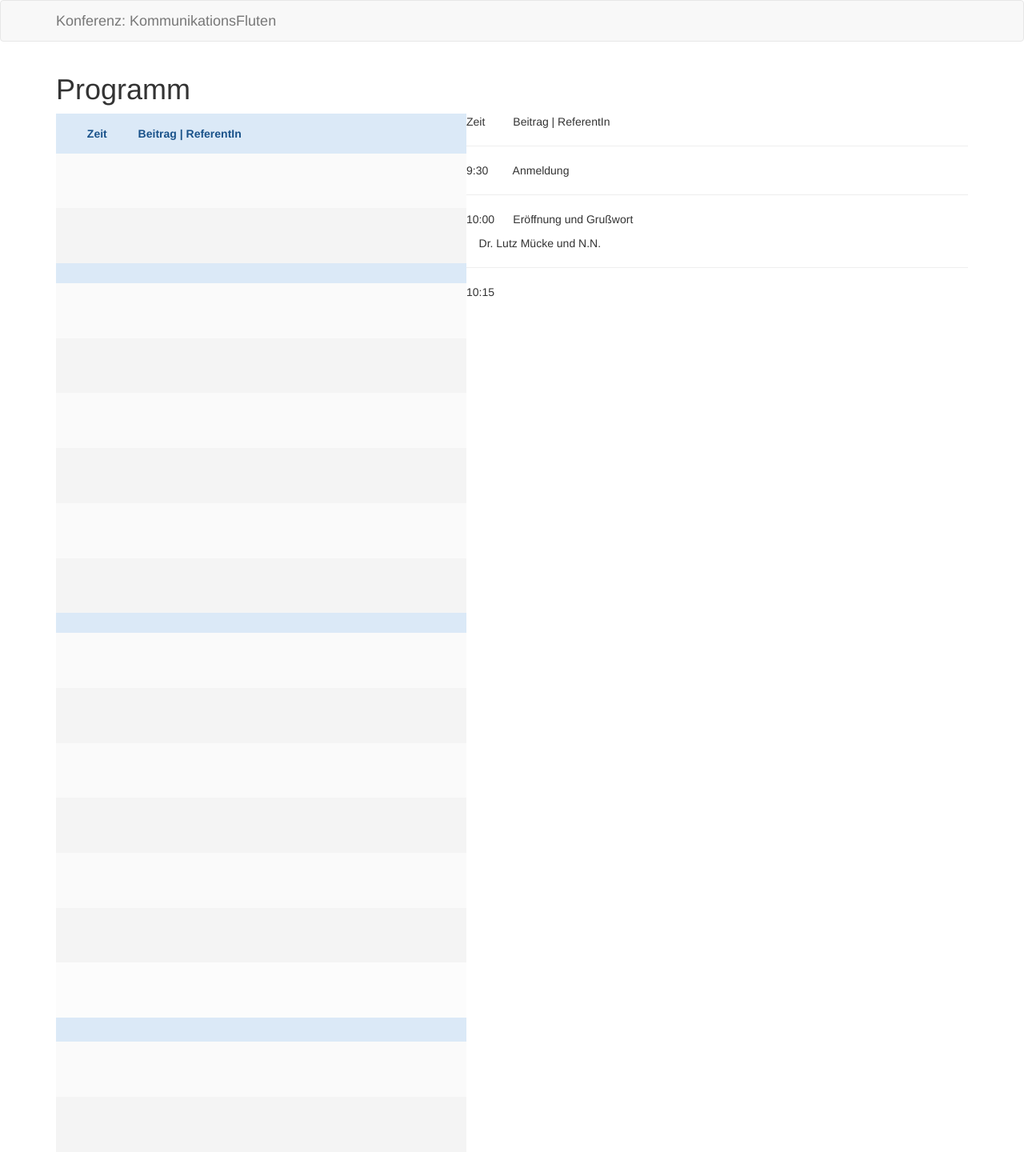
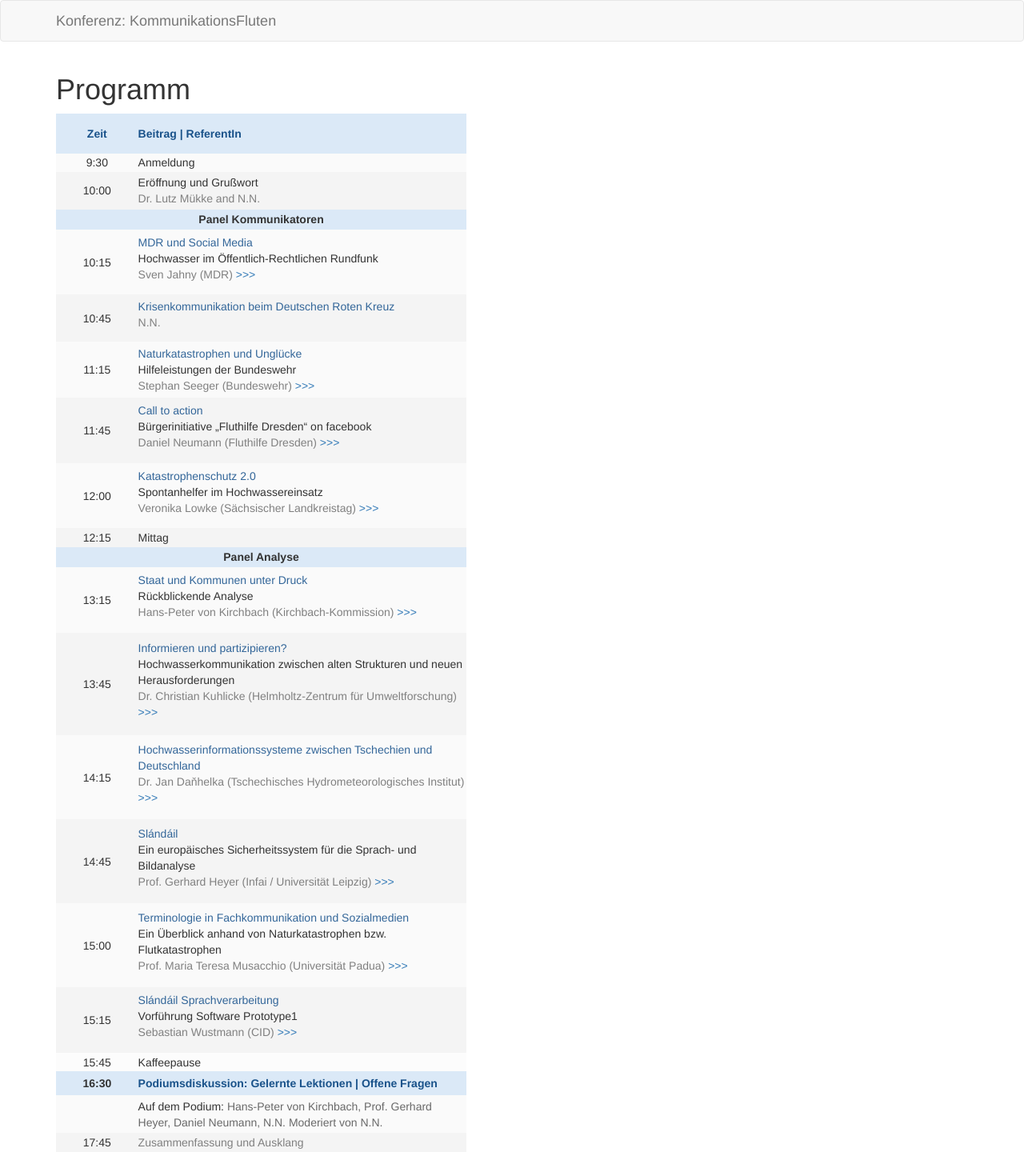
Before and after one commit to susedev/test, a Jekyll site: the page built from programm-uebersicht.html, in a window 1280 px wide. Shown: the whole page at 80% size. Built offline with Jekyll 4.4.1, drawn with Linux system fonts in a browser that asks for light colours.

Commit message:
Edit from JekyllCMS

```diff
--- a/programm-uebersicht.html
+++ b/programm-uebersicht.html
@@ -10,95 +10,123 @@ title: Programm
 	</thead>
 	<tbody>
 		<tr>
-			<td style="border-color: rgb(255, 255, 255); background-color: rgb(250, 250, 250); text-align: center; vertical-align: middle; width: 100px;">&nbsp;</td>
-			<td style="border-color: rgb(255, 255, 255); background-color: rgb(250, 250, 250); text-align: left; vertical-align: middle; width: 400px;">&nbsp;</td>
+			<td style="border-color: rgb(255, 255, 255); background-color: rgb(250, 250, 250); text-align: center; vertical-align: middle; width: 100px;">9:30</td>
+			<td style="border-color: rgb(255, 255, 255); background-color: rgb(250, 250, 250); text-align: left; vertical-align: middle; width: 400px;">Anmeldung</td>
 		</tr>
 		<tr>
-			<td style="background-color: rgb(244, 244, 244); border-color: rgb(255, 255, 255); text-align: center; vertical-align: middle; width: 100px;">&nbsp;</td>
-			<td style="background-color: rgb(244, 244, 244); border-color: rgb(255, 255, 255); text-align: left; vertical-align: middle; width: 400px;">&nbsp;</td>
+			<td style="background-color: rgb(244, 244, 244); border-color: rgb(255, 255, 255); text-align: center; vertical-align: middle; width: 100px;">10:00</td>
+			<td style="background-color: rgb(244, 244, 244); border-color: rgb(255, 255, 255); text-align: left; vertical-align: middle; width: 400px;">Er&ouml;ffnung und Gru&szlig;wort<br />
+			<span style="color:#808080;">Dr. Lutz M&uuml;kke and N.N.</span></td>
 		</tr>
 		<tr>
-			<th colspan="2" style="background-color: rgb(219, 233, 247); border-color: rgb(255, 255, 255); text-align: center; vertical-align: middle; width: 100px; height: 25px;">&nbsp;</th>
+			<th colspan="2" style="background-color: rgb(219, 233, 247); border-color: rgb(255, 255, 255); text-align: center; vertical-align: middle; width: 100px; height: 25px;">Panel Kommunikatoren</th>
+		</tr>
+		<tr>
+			<td style="background-color: rgb(250, 250, 250); border-color: rgb(255, 255, 255); text-align: center; vertical-align: middle; width: 100px;">10:15</td>
+			<td style="text-align: left; background-color: rgb(250, 250, 250); border-color: rgb(255, 255, 255); vertical-align: middle; width: 400px;">
+			<p><a href="http://eijc.github.io/data/beitraege-und-referentinnen.html#Jahny"><span style="color: #336699;">MDR und Social Media</span></a><br />
+			<span style="color: #333333;">Hochwasser im &Ouml;ffentlich-Rechtlichen Rundfunk</span><br />
+			<span style="color: #808080;">Sven Jahny (MDR)</span> <a href="http://eijc.github.io/data/beitraege-und-referentinnen.html#Jahny">&gt;&gt;&gt;</a></p>
+			</td>
+		</tr>
+		<tr>
+			<td style="background-color: rgb(244, 244, 244); border-color: rgb(255, 255, 255); text-align: center; vertical-align: middle; width: 100px;">10:45</td>
+			<td style="background-color: rgb(244, 244, 244); border-color: rgb(255, 255, 255); text-align: left; vertical-align: middle; width: 400px;">
+			<p><a href="http://eijc.github.io/data/beitraege-und-referentinnen.html#NN"><span style="color: #336699;">Krisenkommunikation beim Deutschen Roten Kreuz</span></a><br />
+			<span style="color:#808080;">N.N.</span></p>
+			</td>
+		</tr>
+		<tr>
+			<td style="background-color: rgb(250, 250, 250); border-color: rgb(255, 255, 255); text-align: center; vertical-align: middle; width: 100px;">11:15</td>
+			<td style="background-color: rgb(250, 250, 250); border-color: rgb(255, 255, 255); text-align: left; vertical-align: middle; width: 400px;"><a href="http://eijc.github.io/data/beitraege-und-referentinnen.html#Seeger"><span style="color: #336699;">Naturkatastrophen und Ungl&uuml;cke</span></a><br />
+			Hilfeleistungen der Bundeswehr<br />
+			<span style="color:#808080;">Stephan Seeger (Bundeswehr)</span> <a href="http://eijc.github.io/data/beitraege-und-referentinnen.html##Seeger">&gt;&gt;&gt;</a></td>
+		</tr>
+		<tr>
+			<td style="background-color: rgb(244, 244, 244); border-color: rgb(255, 255, 255); text-align: center; vertical-align: middle; width: 100px;">11:45</td>
+			<td style="background-color: rgb(244, 244, 244); border-color: rgb(255, 255, 255); text-align: left; vertical-align: middle; width: 400px;">
+			<p><a href="http://eijc.github.io/data/eijc.github.io/data/beitraege-und-referentinnen.html##Neumann"><span style="color: #336699;">Call to action</span></a><br />
+			B&uuml;rgerinitiative &bdquo;Fluthilfe Dresden&ldquo; on facebook<br />
+			<span style="color:#808080;">Daniel Neumann (Fluthilfe Dresden)</span> <a href="http://eijc.github.io/data/beitraege-und-referentinnen.html#Neumann">&gt;&gt;&gt;</a></p>
+			</td>
+		</tr>
+		<tr>
+			<td style="background-color: rgb(250, 250, 250); border-color: rgb(255, 255, 255); text-align: center; vertical-align: middle; width: 100px;">12:00</td>
+			<td style="background-color: rgb(250, 250, 250); border-color: rgb(255, 255, 255); text-align: left; vertical-align: middle; width: 400px;">
+			<p><a href="http://eijc.github.io/data/beitraege-und-referentinnen.html#Lowke"><span style="color: #336699;">Katastrophenschutz 2.0</span></a><br />
+			Spontanhelfer im Hochwassereinsatz<br />
+			<span style="color:#808080;">Veronika Lowke (S&auml;chsischer Landkreistag)</span> <a href="http://eijc.github.io/data/beitraege-und-referentinnen.html#Lowke">&gt;&gt;&gt;</a></p>
+			</td>
+		</tr>
+		<tr>
+			<td style="background-color: rgb(244, 244, 244); border-color: rgb(255, 255, 255); text-align: center; vertical-align: middle; width: 100px;">12:15</td>
+			<td style="background-color: rgb(244, 244, 244); border-color: rgb(255, 255, 255); text-align: left; vertical-align: middle; width: 400px;">Mittag</td>
+		</tr>
+		<tr>
+			<th colspan="2" style="background-color: rgb(219, 233, 247); border-color: rgb(255, 255, 255); text-align: center; vertical-align: middle; width: 100px; height: 25px;">Panel Analyse</th>
+		</tr>
+		<tr>
+			<td style="background-color: rgb(250, 250, 250); border-color: rgb(255, 255, 255); text-align: center; vertical-align: middle; width: 100px;">13:15</td>
+			<td style="background-color: rgb(250, 250, 250); border-color: rgb(255, 255, 255); text-align: left; vertical-align: middle; width: 400px;">
+			<p><a href="http://eijc.github.io/data/beitraege-und-referentinnen.html#Kirchbach"><span style="color: #336699;">Staat und Kommunen unter Druck</span></a><br />
+			R&uuml;ckblickende Analyse<br />
+			<span style="color:#808080;">Hans-Peter von Kirchbach (Kirchbach-Kommission)</span> <a href="http://eijc.github.io/data/beitraege-und-referentinnen.html#Kirchbach">&gt;&gt;&gt;</a></p>
+			</td>
+		</tr>
+		<tr>
+			<td style="background-color: rgb(244, 244, 244); border-color: rgb(255, 255, 255); text-align: center; vertical-align: middle; width: 100px;">13:45</td>
+			<td style="background-color: rgb(244, 244, 244); border-color: rgb(255, 255, 255); text-align: left; vertical-align: middle; width: 400px;">
+			<p><a href="http://eijc.github.io/data/beitraege-und-referentinnen.html#Kuhlicke"><span style="color: #336699;">Informieren und partizipieren?</span></a><br />
+			Hochwasserkommunikation zwischen alten Strukturen und neuen Herausforderungen<br />
+			<span style="color:#808080;">Dr. Christian Kuhlicke (Helmholtz-Zentrum f&uuml;r Umweltforschung)</span> <a href="http://eijc.github.io/data/beitraege-und-referentinnen.html#Kuhlicke">&gt;&gt;&gt;</a></p>
+			</td>
+		</tr>
+		<tr>
+			<td style="background-color: rgb(250, 250, 250); border-color: rgb(255, 255, 255); text-align: center; vertical-align: middle; width: 100px;">14:15</td>
+			<td style="background-color: rgb(250, 250, 250); border-color: rgb(255, 255, 255); text-align: left; vertical-align: middle; width: 400px;">
+			<p><a href="http://eijc.github.io/data/beitraege-und-referentinnen.html#Danhelka"><span style="color: #336699;">Hochwasserinformationssysteme zwischen Tschechien und Deutschland</span></a><br />
+			<span style="color:#808080;">Dr. Jan Daňhelka (Tschechisches Hydrometeorologisches Institut)</span> <a href="http://eijc.github.io/data/beitraege-und-referentinnen.html#Danhelka">&gt;&gt;&gt;</a></p>
+			</td>
+		</tr>
+		<tr>
+			<td style="background-color: rgb(244, 244, 244); border-color: rgb(255, 255, 255); text-align: center; vertical-align: middle; width: 100px;">14:45</td>
+			<td style="background-color: rgb(244, 244, 244); border-color: rgb(255, 255, 255); text-align: left; vertical-align: middle; width: 400px;">
+			<p><a href="http://eijc.github.io/data/beitraege-und-referentinnen.html#Heyer"><span style="color: #336699;">Sl&aacute;nd&aacute;il</span></a><br />
+			Ein europ&auml;isches Sicherheitssystem f&uuml;r die Sprach- und Bildanalyse<br />
+			<span style="color:#808080;">Prof. Gerhard Heyer (Infai / Universit&auml;t Leipzig)</span> <a href="http://eijc.github.io/data/beitraege-und-referentinnen.html#Heyer">&gt;&gt;&gt;</a></p>
+			</td>
+		</tr>
+		<tr>
+			<td style="background-color: rgb(250, 250, 250); border-color: rgb(255, 255, 255); text-align: center; vertical-align: middle; width: 100px;">15:00</td>
+			<td style="background-color: rgb(250, 250, 250); border-color: rgb(255, 255, 255); text-align: left; vertical-align: middle; width: 400px;">
+			<p><a href="http://eijc.github.io/data/beitraege-und-referentinnen.html#Musacchio"><span style="color: #336699;">Terminologie in Fachkommunikation und Sozialmedien</span></a><br />
+			Ein &Uuml;berblick anhand von Naturkatastrophen bzw. Flutkatastrophen<br />
+			<span style="color:#808080;">Prof. Maria Teresa Musacchio (Universit&auml;t Padua)</span> <a href="http://eijc.github.io/data/beitraege-und-referentinnen.html#Musacchio">&gt;&gt;&gt;</a></p>
+			</td>
+		</tr>
+		<tr>
+			<td style="background-color: rgb(244, 244, 244); border-color: rgb(255, 255, 255); text-align: center; vertical-align: middle; width: 100px;">15:15</td>
+			<td style="background-color: rgb(244, 244, 244); border-color: rgb(255, 255, 255); text-align: left; vertical-align: middle; width: 400px;">
+			<p><a href="http://eijc.github.io/data/beitraege-und-referentinnen.html#Wustmann"><span style="color: #336699;">Sl&aacute;nd&aacute;il Sprachverarbeitung</span></a><br />
+			Vorf&uuml;hrung Software Prototype1<br />
+			<span style="color:#808080;">Sebastian Wustmann (CID)</span> <a href="http://eijc.github.io/data/beitraege-und-referentinnen.html#Wustmann">&gt;&gt;&gt;</a></p>
+			</td>
+		</tr>
+		<tr>
+			<td style="background-color: rgb(252, 252, 252); border-color: rgb(255, 255, 255); text-align: center; vertical-align: middle; width: 100px;">15:45</td>
+			<td style="background-color: rgb(252, 252, 252); border-color: rgb(255, 255, 255); text-align: left; vertical-align: middle; width: 400px;">Kaffeepause</td>
+		</tr>
+		<tr>
+			<th style="background-color: rgb(219, 233, 247); border-color: rgb(255, 255, 255); text-align: center; vertical-align: middle; width: 100px; height: 30px;">16:30</th>
+			<th style="background-color: rgb(219, 233, 247); border-color: rgb(255, 255, 255); text-align: left; vertical-align: middle; width: 400px; height: 30px;"><span style="color:#19528A;">Podiumsdiskussion: Gelernte Lektionen | Offene Fragen</span></th>
 		</tr>
 		<tr>
 			<td style="background-color: rgb(250, 250, 250); border-color: rgb(255, 255, 255); text-align: center; vertical-align: middle; width: 100px;">&nbsp;</td>
-			<td style="text-align: left; background-color: rgb(250, 250, 250); border-color: rgb(255, 255, 255); vertical-align: middle; width: 400px;">&nbsp;</td>
+			<td style="background-color: rgb(250, 250, 250); border-color: rgb(255, 255, 255); text-align: left; vertical-align: middle; width: 400px;">Auf dem Podium: <span style="color:#696969;">Hans-Peter von Kirchbach, Prof. Gerhard Heyer, Daniel Neumann, N.N. Moderiert von N.N.</span></td>
 		</tr>
 		<tr>
-			<td style="background-color: rgb(244, 244, 244); border-color: rgb(255, 255, 255); text-align: center; vertical-align: middle; width: 100px;">&nbsp;</td>
-			<td style="background-color: rgb(244, 244, 244); border-color: rgb(255, 255, 255); text-align: left; vertical-align: middle; width: 400px;">&nbsp;</td>
-		</tr>
-		<tr>
-			<td style="background-color: rgb(250, 250, 250); border-color: rgb(255, 255, 255); text-align: center; vertical-align: middle; width: 100px;">&nbsp;</td>
-			<td style="background-color: rgb(250, 250, 250); border-color: rgb(255, 255, 255); text-align: left; vertical-align: middle; width: 400px;">&nbsp;</td>
-		</tr>
-		<tr>
-			<td style="background-color: rgb(244, 244, 244); border-color: rgb(255, 255, 255); text-align: center; vertical-align: middle; width: 100px;">&nbsp;</td>
-			<td style="background-color: rgb(244, 244, 244); border-color: rgb(255, 255, 255); text-align: left; vertical-align: middle; width: 400px;">&nbsp;</td>
-		</tr>
-		<tr>
-			<td style="background-color: rgb(250, 250, 250); border-color: rgb(255, 255, 255); text-align: center; vertical-align: middle; width: 100px;">&nbsp;</td>
-			<td style="background-color: rgb(250, 250, 250); border-color: rgb(255, 255, 255); text-align: left; vertical-align: middle; width: 400px;">&nbsp;</td>
-		</tr>
-		<tr>
-			<td style="background-color: rgb(244, 244, 244); border-color: rgb(255, 255, 255); text-align: center; vertical-align: middle; width: 100px;">&nbsp;</td>
-			<td style="background-color: rgb(244, 244, 244); border-color: rgb(255, 255, 255); text-align: left; vertical-align: middle; width: 400px;">&nbsp;</td>
-		</tr>
-		<tr>
-			<th colspan="2" style="background-color: rgb(219, 233, 247); border-color: rgb(255, 255, 255); text-align: center; vertical-align: middle; width: 100px; height: 25px;">&nbsp;</th>
-		</tr>
-		<tr>
-			<td style="background-color: rgb(250, 250, 250); border-color: rgb(255, 255, 255); text-align: center; vertical-align: middle; width: 100px;">&nbsp;</td>
-			<td style="background-color: rgb(250, 250, 250); border-color: rgb(255, 255, 255); text-align: left; vertical-align: middle; width: 400px;">&nbsp;</td>
-		</tr>
-		<tr>
-			<td style="background-color: rgb(244, 244, 244); border-color: rgb(255, 255, 255); text-align: center; vertical-align: middle; width: 100px;">&nbsp;</td>
-			<td style="background-color: rgb(244, 244, 244); border-color: rgb(255, 255, 255); text-align: left; vertical-align: middle; width: 400px;">&nbsp;</td>
-		</tr>
-		<tr>
-			<td style="background-color: rgb(250, 250, 250); border-color: rgb(255, 255, 255); text-align: center; vertical-align: middle; width: 100px;">&nbsp;</td>
-			<td style="background-color: rgb(250, 250, 250); border-color: rgb(255, 255, 255); text-align: left; vertical-align: middle; width: 400px;">&nbsp;</td>
-		</tr>
-		<tr>
-			<td style="background-color: rgb(244, 244, 244); border-color: rgb(255, 255, 255); text-align: center; vertical-align: middle; width: 100px;">&nbsp;</td>
-			<td style="background-color: rgb(244, 244, 244); border-color: rgb(255, 255, 255); text-align: left; vertical-align: middle; width: 400px;">&nbsp;</td>
-		</tr>
-		<tr>
-			<td style="background-color: rgb(250, 250, 250); border-color: rgb(255, 255, 255); text-align: center; vertical-align: middle; width: 100px;">&nbsp;</td>
-			<td style="background-color: rgb(250, 250, 250); border-color: rgb(255, 255, 255); text-align: left; vertical-align: middle; width: 400px;">&nbsp;</td>
-		</tr>
-		<tr>
-			<td style="background-color: rgb(244, 244, 244); border-color: rgb(255, 255, 255); text-align: center; vertical-align: middle; width: 100px;">&nbsp;</td>
-			<td style="background-color: rgb(244, 244, 244); border-color: rgb(255, 255, 255); text-align: left; vertical-align: middle; width: 400px;">&nbsp;</td>
-		</tr>
-		<tr>
-			<td style="background-color: rgb(252, 252, 252); border-color: rgb(255, 255, 255); text-align: center; vertical-align: middle; width: 100px;">&nbsp;</td>
-			<td style="background-color: rgb(252, 252, 252); border-color: rgb(255, 255, 255); text-align: left; vertical-align: middle; width: 400px;">&nbsp;</td>
-		</tr>
-		<tr>
-			<th style="background-color: rgb(219, 233, 247); border-color: rgb(255, 255, 255); text-align: center; vertical-align: middle; width: 100px; height: 30px;">&nbsp;</th>
-			<th style="background-color: rgb(219, 233, 247); border-color: rgb(255, 255, 255); text-align: left; vertical-align: middle; width: 400px; height: 30px;">&nbsp;</th>
-		</tr>
-		<tr>
-			<td style="background-color: rgb(250, 250, 250); border-color: rgb(255, 255, 255); text-align: center; vertical-align: middle; width: 100px;">&nbsp;</td>
-			<td style="background-color: rgb(250, 250, 250); border-color: rgb(255, 255, 255); text-align: left; vertical-align: middle; width: 400px;">&nbsp;</td>
-		</tr>
-		<tr>
-			<td style="background-color: rgb(244, 244, 244); border-color: rgb(255, 255, 255); text-align: center; vertical-align: middle; width: 100px;">&nbsp;</td>
-			<td style="background-color: rgb(244, 244, 244); border-color: rgb(255, 255, 255); text-align: left; vertical-align: middle; width: 400px;">&nbsp;</td>
+			<td style="background-color: rgb(244, 244, 244); border-color: rgb(255, 255, 255); text-align: center; vertical-align: middle; width: 100px;">17:45</td>
+			<td style="background-color: rgb(244, 244, 244); border-color: rgb(255, 255, 255); text-align: left; vertical-align: middle; width: 400px;"><span style="color: #808080;">Zusammenfassung und Ausklang</span></td>
 		</tr>
 	</tbody>
 </table>
-
-<p style="margin-left: 40px;">Zeit&nbsp;&nbsp;&nbsp;&nbsp;&nbsp;&nbsp;&nbsp;&nbsp; Beitrag | ReferentIn</p>
-
-<hr noshade="noshade" size="1" />
-<p style="margin-left: 20px;">9:30&nbsp;&nbsp;&nbsp;&nbsp;&nbsp;&nbsp;&nbsp; Anmeldung</p>
-
-<hr noshade="noshade" size="1" />
-<p style="margin-left: 20px;">10:00&nbsp;&nbsp;&nbsp;&nbsp;&nbsp; Er&ouml;ffnung und Gru&szlig;wort</p>
-
-<p style="margin-left: 80px;">&nbsp;&nbsp;&nbsp; Dr. Lutz M&uuml;cke und N.N.</p>
-
-<hr noshade="noshade" size="1" />
-<p style="margin-left: 40px;">10:15&nbsp;&nbsp;&nbsp;&nbsp;&nbsp;</p>
```
